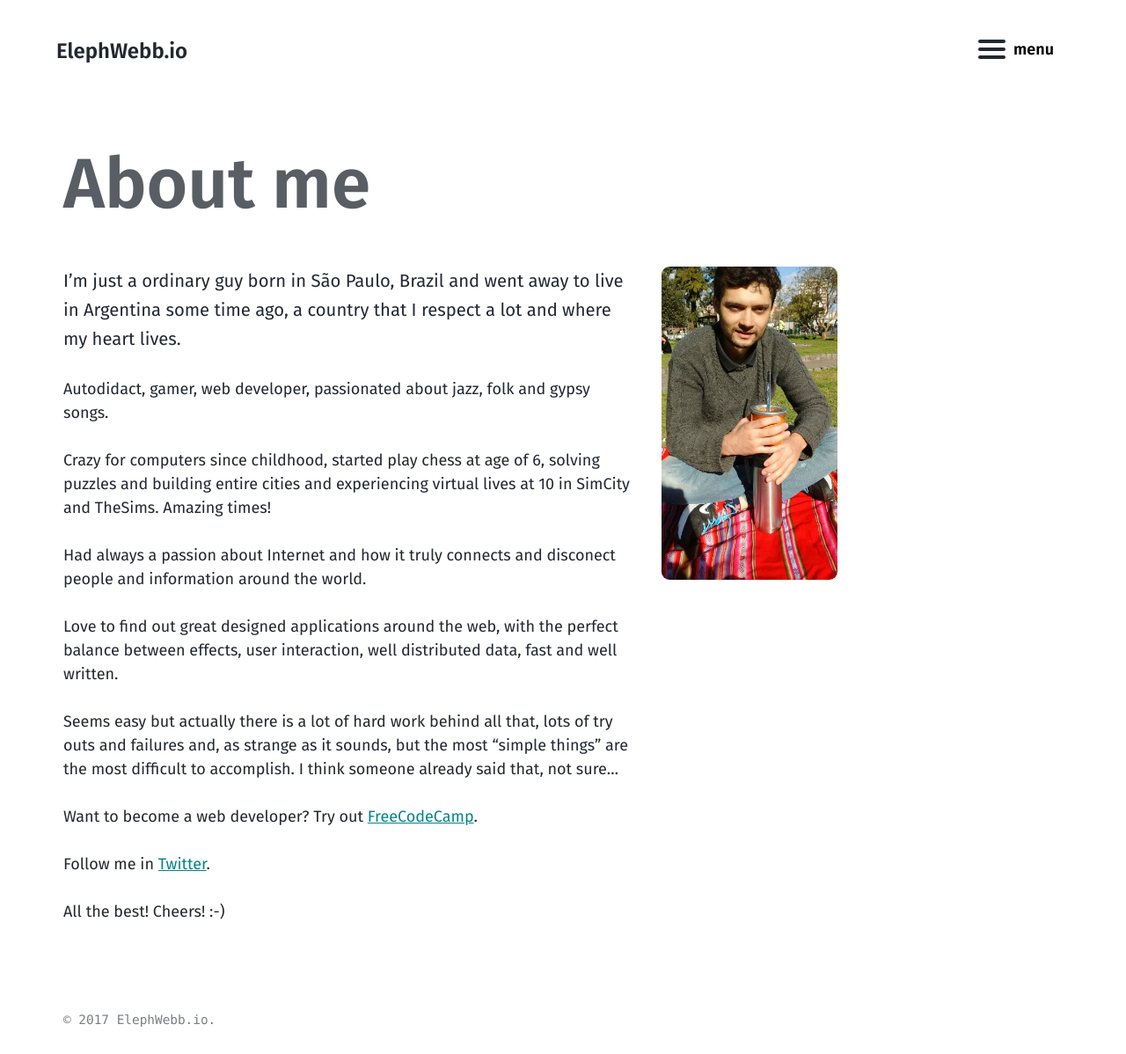
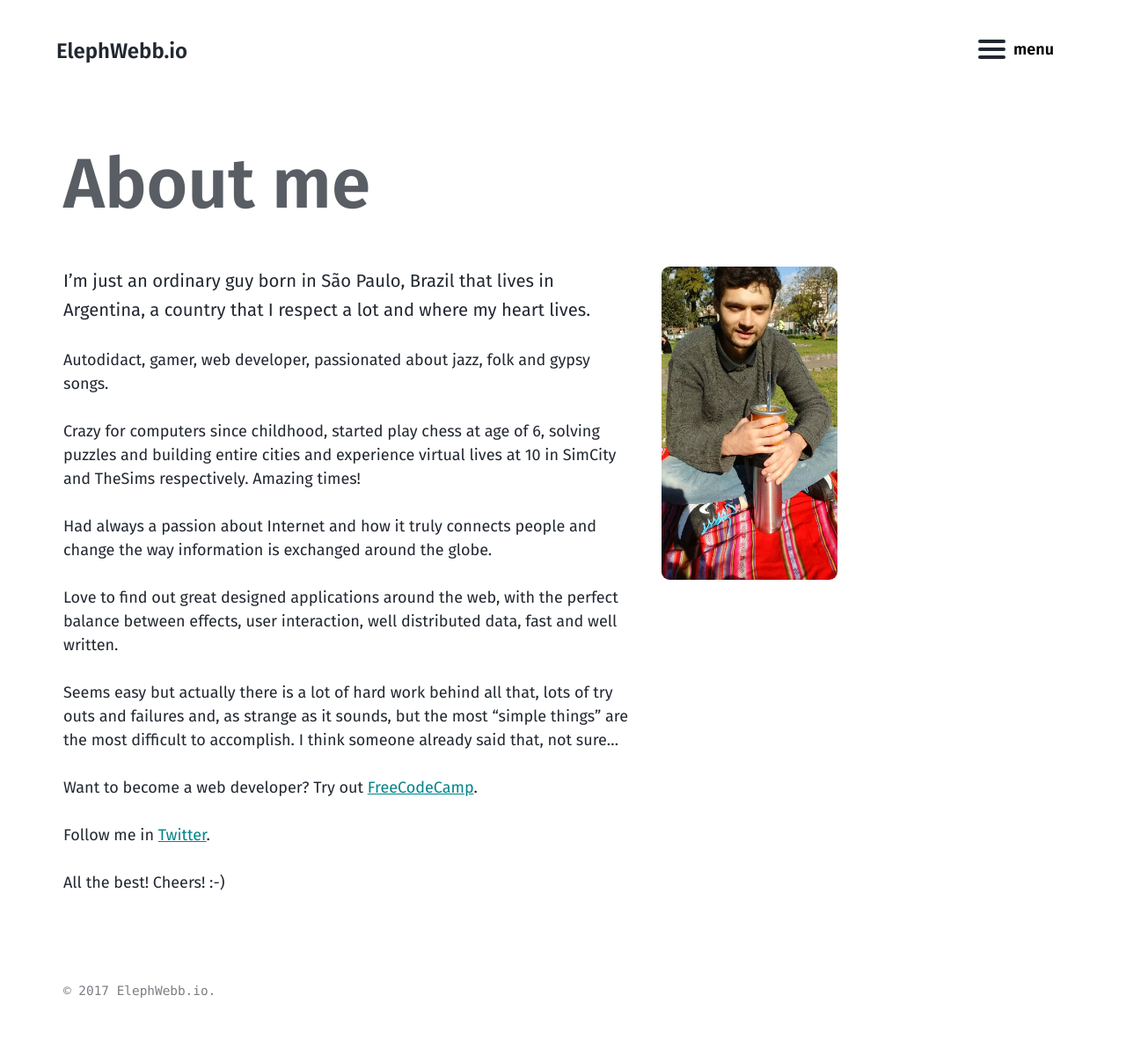
Before and after one commit to mrjhonyvidal/mrjhonyvidal.github.io, a Jekyll site: the page built from about.md, in a window 1280 px wide. Shown: the whole page at 88% size. Built offline with Jekyll 4.4.1, drawn with Linux system fonts in a browser that asks for light colours; some web fonts are replaced; a script that is not in the unit is left out; after the commit the page ends 1165 px from its top, so only the background shows below that.

Commit message:
small fix in About me

```diff
--- a/about.md
+++ b/about.md
@@ -7,13 +7,13 @@ author:
   picture: /assets/images/profile_freelancer_smaller.jpg
 ---
 
-I'm just a ordinary guy born in São Paulo, Brazil and went away to live in Argentina some time ago, a country that I respect a lot and where my heart lives.
+I'm just an ordinary guy born in São Paulo, Brazil that lives in Argentina, a country that I respect a lot and where my heart lives.
 
 Autodidact, gamer, web developer, passionated about jazz, folk and gypsy songs.
 
-Crazy for computers since childhood, started play chess at age of 6, solving puzzles and building entire cities and experiencing virtual lives at 10 in SimCity and TheSims. Amazing times!
+Crazy for computers since childhood, started play chess at age of 6, solving puzzles and building entire cities and experience virtual lives at 10 in SimCity and TheSims respectively. Amazing times!
 
-Had always a passion about Internet and how it truly connects and disconect people and information around the world.
+Had always a passion about Internet and how it truly connects people and change the way information is exchanged around the globe.
 
 Love to find out great designed applications around the web, with the perfect balance between effects, user interaction, well distributed data, fast and well written.
 
```
Also changed, not shown: _drafts/2017-06-06-Building-a-test-driven-rest-subscription-api.md (+3 -3 lines).
